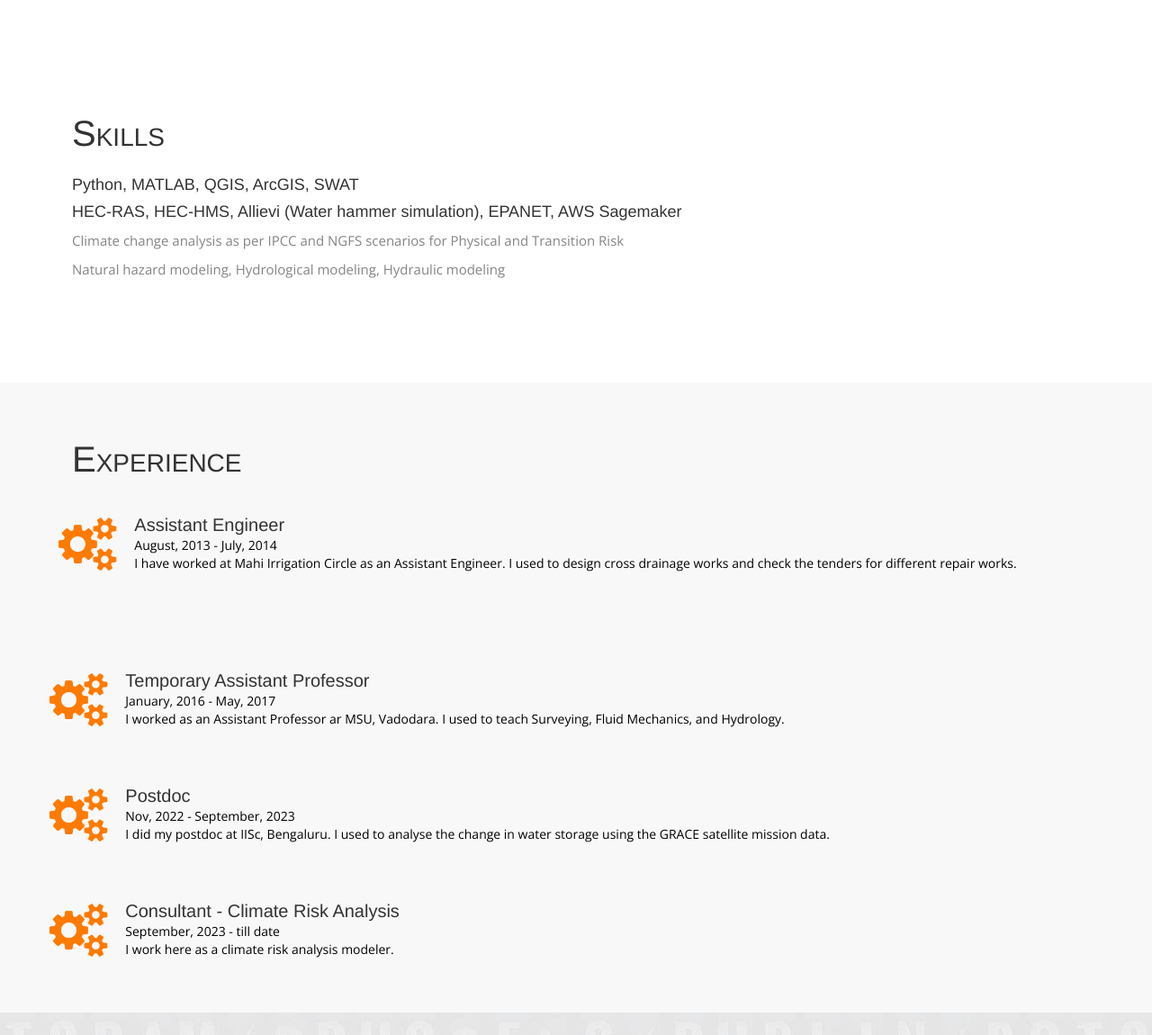
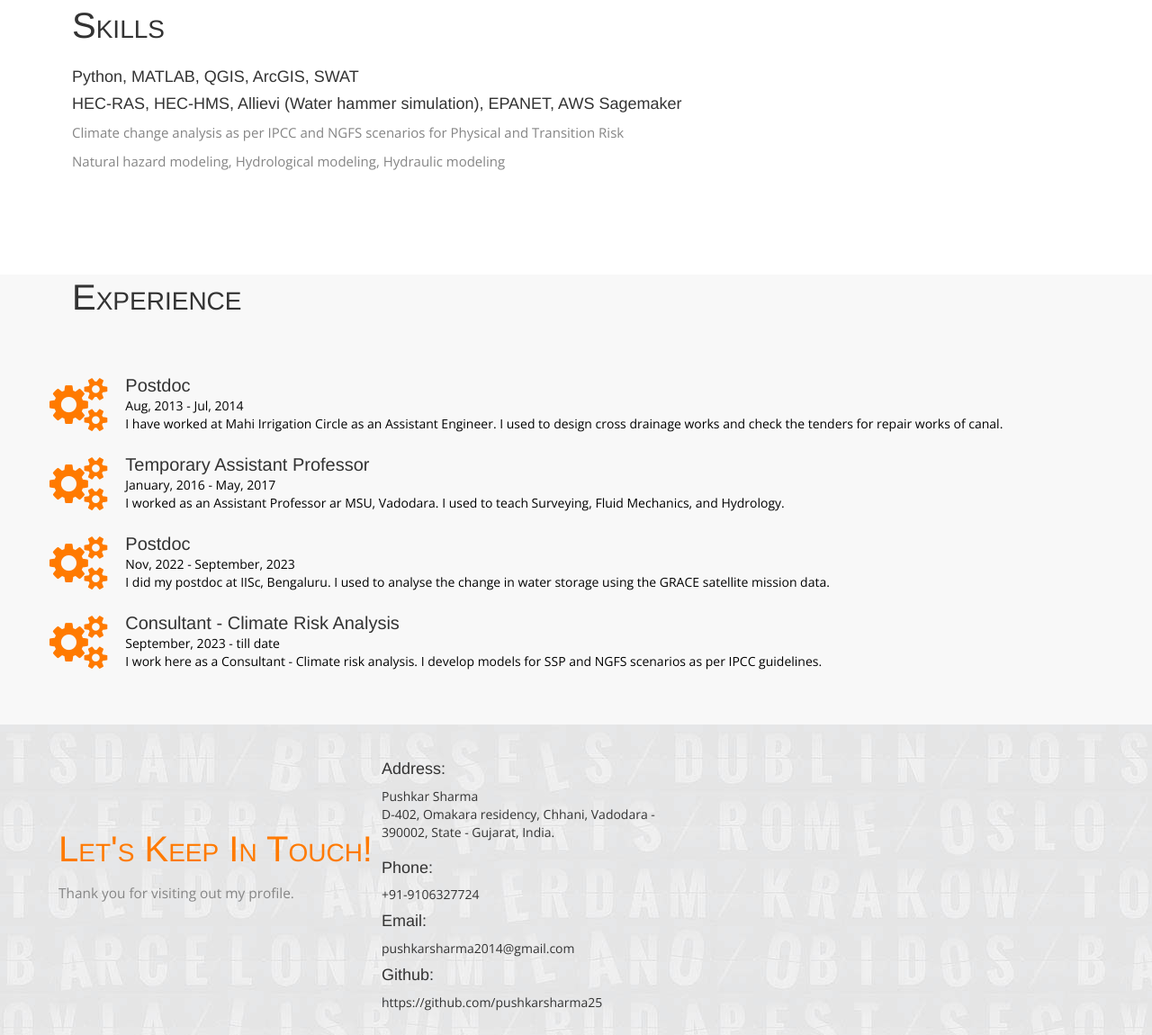
Before and after one commit to pushkarsharma25/pushkar, a plain HTML site: page index.html in a window 1280 px wide. Shown: the part 1592-2742 px from the top of the page at 90% size. Drawn offline with nearby package versions, Linux system fonts and the light colour scheme.

Commit message:
update index
spacing changed

```diff
--- a/css/styles.css
+++ b/css/styles.css
@@ -378,7 +378,7 @@ box-shadow: 0px 3px 4px 0px rgba(50, 50, 50, 0.38);
 	border: 2px solid rgba(255, 255, 255, 0.6);
 }
 .secPad {
-	padding: 60px 0;
+	padding:0 0 60px 0;
 }
 /*Intro Content*/
 #introText {
--- a/index.html
+++ b/index.html
@@ -5,6 +5,7 @@
 <!--[if (gt IE 9)|!(IE)]><!-->
 <html lang="en-gb" class="no-js">
 <!--<![endif]-->
+
 <head>
   <meta charset="utf-8">
   <meta name="viewport" content="width=device-width, initial-scale=1, maximum-scale=1">
@@ -34,8 +35,11 @@
     <div class="container">
       <nav class="navbar navbar-inverse" role="navigation">
         <div class="navbar-header">
-        <button type="button" id="nav-toggle" class="navbar-toggle" data-toggle="collapse" data-target="#main-nav"> <span class="sr-only">Toggle navigation</span> <span class="icon-bar"></span> <span class="icon-bar"></span> <span class="icon-bar"></span> </button>
-        <a href="#" class="navbar-brand scroll-top logo"></a> </div>
+          <button type="button" id="nav-toggle" class="navbar-toggle" data-toggle="collapse" data-target="#main-nav">
+            <span class="sr-only">Toggle navigation</span> <span class="icon-bar"></span> <span class="icon-bar"></span>
+            <span class="icon-bar"></span> </button>
+          <a href="#" class="navbar-brand scroll-top logo"></a>
+        </div>
         <!--/.navbar-header-->
         <div id="main-nav" class="collapse navbar-collapse">
           <ul class="nav navbar-nav" id="mainNav">
@@ -56,12 +60,13 @@
   <!--/.header-->
   <div id="#top"></div>
   <section id="home">
-  <div class="banner-container"> <img src="images/banner-bg.jpg" alt="banner"/>
+    <div class="banner-container"> <img src="images/banner-bg.jpg" alt="banner" />
       <div class="container banner-content">
         <div class="heroText">
           <h2><span>HEllo, I'm</span><br>
             PUSHKAR SHARMA</h2>
-        <span class="caption"> Consultant - Climate Risk Analysis</span> </div>
+          <span class="caption"> Consultant - Climate Risk Analysis</span>
+        </div>
       </div>
     </div>
   </section>
@@ -69,8 +74,11 @@
     <div class="container">
       <div>
         <h1> PUSHKAR A. SHARMA </h1>
-      <p>PhD - IIT Bombay, Powai - 400076, Maharashtra, India. Mob: (+91)-9106327724. Email: pushkarsharma2014@gmail.com</p>
-      <p>I am a Consulatnt - Climate Risk Analysis at Sustainability Economics, Bengaluru, India. I have my specialization in hydrology, climate change, hydraulics and Budyko frameowrk for estimating evapotranspiration.</p>
+        <p>PhD - IIT Bombay, Powai - 400076, Maharashtra, India. Mob: (+91)-9106327724. Email:
+          pushkarsharma2014@gmail.com</p>
+        <p>I am a Consulatnt - Climate Risk Analysis at Sustainability Economics, Bengaluru, India. I have my
+          specialization in hydrology, climate change, hydraulics and Budyko frameowrk for estimating
+          evapotranspiration.</p>
       </div>
     </div>
   </section>
@@ -82,22 +90,29 @@
         align-items: center;
         justify-content: left;
       }
+
       img {
         max-width: 100%;
-    max-height:100%;
+        max-height: 100%;
       }
+
       .text {
         font-size: 20px;
         padding-left: 20px;
       }
     </style>
+
     <body>
       <div class="container">
         <div class="image">
           <img src="images/photo-1.jpeg">
         </div>
         <div class="text">
-          <p>I completed my bachelor’s in Civil Engineering from SCET, Surat. Further, I did M.E. in Hydraulic Structures from MSU, Vadodara, and PhD from IIT Bombay. In my master's, I worked on Dam break analysis and flood plain map generation; in PhD, I worked on quantifying climate and catchment effects on streamflow using the Budyko framework. I have done my Postdoctoral Fellowship at ICWaR, IISc, Bengaluru, India in field of analysing water storage changes on earth by uising GRACE satellite mission data.</p>
+          <p>I completed my bachelor’s in Civil Engineering from SCET, Surat. Further, I did M.E. in Hydraulic
+            Structures from MSU, Vadodara, and PhD from IIT Bombay. In my master's, I worked on Dam break analysis and
+            flood plain map generation; in PhD, I worked on quantifying climate and catchment effects on streamflow
+            using the Budyko framework. I have done my Postdoctoral Fellowship at ICWaR, IISc, Bengaluru, India in field
+            of analysing water storage changes on earth by uising GRACE satellite mission data.</p>
         </div>
       </div>
     </body>
@@ -107,7 +122,10 @@
     <div class="parlex-back">
       <div class="container">
         <div class="row">
-	<div class="col-md-12">      <h2>“Success is not final; failure is not fatal: it is the courage to continue that counts.” <span>-Winston S. Churchill</span></h2></div>
+          <div class="col-md-12">
+            <h2>“Success is not final; failure is not fatal: it is the courage to continue that counts.” <span>-Winston
+                S. Churchill</span></h2>
+          </div>
         </div>
       </div>
       <!--/.container-->
@@ -120,15 +138,16 @@
         <!-- Heading -->
         <h2>My Education</h2>
         <label for="file">Secondary School- Common Subjects (87.85%), School: SVEM, Ankleshwar, Gujarat, India</label>
-      <progress id="file" value="87.85" max="100"> 87.85% </progress><br/>
-      <label for="file">Higher Secondary School - Science with Mathematics (75%), School: Rosary, Vadodara, Gujarat, India</label>
-      <progress id="file" value="7.88" max="10"> 7.88 CGPA </progress><br/>
+        <progress id="file" value="87.85" max="100"> 87.85% </progress><br />
+        <label for="file">Higher Secondary School - Science with Mathematics (75%), School: Rosary, Vadodara, Gujarat,
+          India</label>
+        <progress id="file" value="7.88" max="10"> 7.88 CGPA </progress><br />
         <label for="file">B.E.- Civil Engineering (7.88 CGPA), College: SCET, Surat, Gujarat, India</label>
-      <progress id="file" value="7.88" max="10"> 7.88 CGPA </progress><br/>
+        <progress id="file" value="7.88" max="10"> 7.88 CGPA </progress><br />
         <label for="file">M.E.- Hydraulic Structure (71%), College: MSU, Vadodara, Gujarat, India</label>
-      <progress id="file" value="71" max="100"> 71% </progress><br/>
-      <label for="file">PhD (8.5 CPI coursework),  College: IIT Bombay, Mumbai, Maharashtra, India</label>
-      <progress id="file" value="8.5" max="10"> 8.5 CPI (coursework) </progress><br/>
+        <progress id="file" value="71" max="100"> 71% </progress><br />
+        <label for="file">PhD (8.5 CPI coursework), College: IIT Bombay, Mumbai, Maharashtra, India</label>
+        <progress id="file" value="8.5" max="10"> 8.5 CPI (coursework) </progress><br />
       </div>
     </div>
     </div>
@@ -150,18 +169,24 @@
       <div class="heading">
         <!-- Heading -->
         <h2>Experience</h2>
-<br/>
+      </div>
+    </div>
+    <section id="experience" class="secPad">
+      <section id="experience" class="secPad">
+        <div class="container">
           <div class="row experience-details">
             <!--div class="col-md-6"-->
             <!--div class="col-md-5"-->
             <div class="icon-block"><i class="fa fa-cogs"></i></div>
             <div class="pull-left">
-        <h4>Assistant Engineer</h4>
-        <span>August, 2013 - July, 2014</span>
-        <span><br>I have worked at Mahi Irrigation Circle as an Assistant Engineer. I used to design cross drainage works and check the tenders for different repair works.<br></span></div>
+              <h4>Postdoc</h4>
+              <span>Aug, 2013 - Jul, 2014</span>
+              <span><br>I have worked at Mahi Irrigation Circle as an Assistant Engineer. I used to design cross drainage works and check the tenders for repair works of canal.</br></span>
             </div>
           </div>
         </div>
+        </div>
+        <br/>
       <section id="experience" class="secPad">
       <div class="container">
         <div class="row experience-details">
@@ -171,10 +196,13 @@
           <div class="pull-left">
             <h4>Temporary Assistant Professor</h4>
             <span>January, 2016 - May, 2017</span>
-        <span><br>I worked as an Assistant Professor ar MSU, Vadodara. I used to teach Surveying, Fluid Mechanics, and Hydrology.<br></span></div>
+            <span><br>I worked as an Assistant Professor ar MSU, Vadodara. I used to teach Surveying, Fluid Mechanics,
+              and Hydrology.</br></span>
           </div>
         </div>
       </div>
+      </div>
+      <br/>
       <section id="experience" class="secPad">
         <div class="container">
           <div class="row experience-details">
@@ -184,10 +212,13 @@
             <div class="pull-left">
               <h4>Postdoc</h4>
               <span>Nov, 2022 - September, 2023</span>
-        <span><br>I did my postdoc at IISc, Bengaluru. I used to analyse the change in water storage using the GRACE satellite mission data.<br></span></div>
+              <span><br>I did my postdoc at IISc, Bengaluru. I used to analyse the change in water storage using the
+                GRACE satellite mission data.</br></span>
             </div>
           </div>
         </div>
+        </div>
+        <br/>
         <section id="experience" class="secPad">
           <div class="container">
             <div class="row experience-details">
@@ -197,7 +228,8 @@
               <div class="pull-left">
                 <h4>Consultant - Climate Risk Analysis</h4>
                 <span>September, 2023 - till date </span>
-        <span><br> I work here as a climate risk analysis modeler.<br></span></div>
+                <span><br> I work here as a Consultant - Climate risk analysis. I develop models for SSP and NGFS scenarios as per IPCC guidelines.<br></span>
+              </div>
             </div>
           </div>
           </div>
@@ -263,9 +295,11 @@
           <div class="container">
             <div class="row">
               <div class="col-md-6">
-        <div class="social pull-left"> </a> <a href="https://github.com/pushkarsharma25"><i class="fa fa-github"></i></a> </div>
+                <div class="social pull-left"> </a> <a href="https://github.com/pushkarsharma25"><i
+                      class="fa fa-github"></i></a> </div>
               </div>
-      <!--div class="col-md-6"> <span class="pull-right">Copyright 2014 | All Rights Reserved  -- Template by <a href="http://webThemez.com">WebThemez.com</a></span--> </div>
+              <!--div class="col-md-6"> <span class="pull-right">Copyright 2014 | All Rights Reserved  -- Template by <a href="http://webThemez.com">WebThemez.com</a></span-->
+            </div>
           </div>
           <!-- / .row -->
           </div>
@@ -283,4 +317,5 @@
         <script src="js/custom.js" type="text/javascript"></script>
         <script src="js/owl-carousel/owl.carousel.js"></script>
 </body>
+
 </html>
```
Lines whose indentation alone changed are shown as unchanged.
